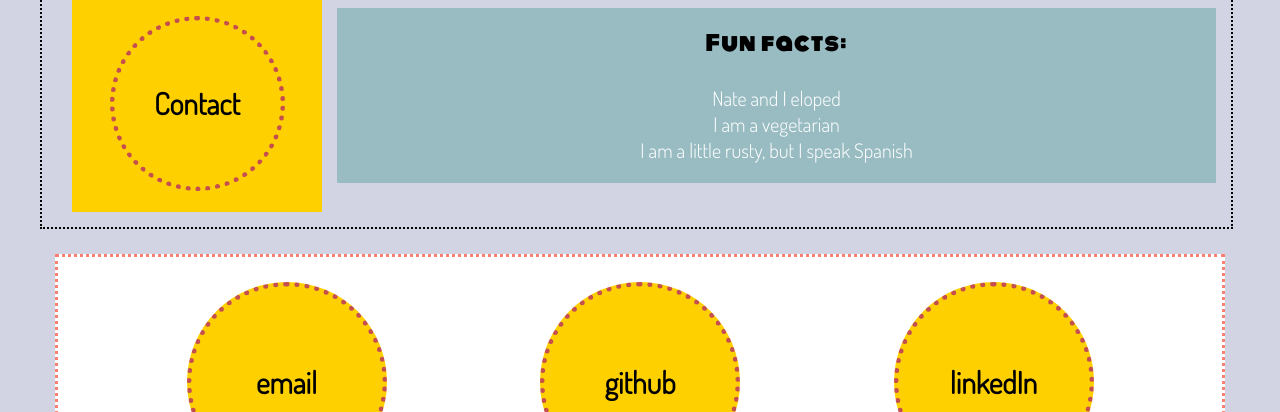
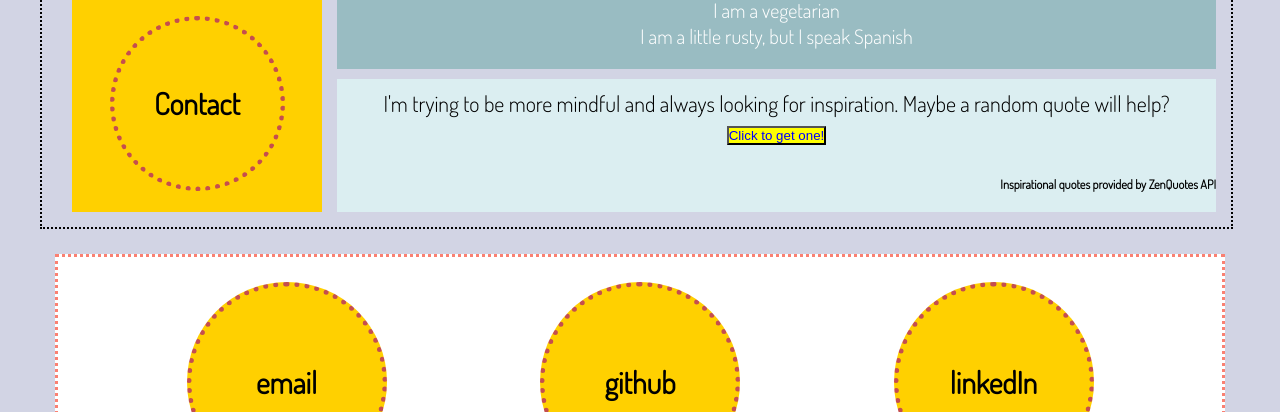
Before and after one commit to khodgesx/portfolio-site, a plain HTML site: page bio.html in a window 1280 px wide. Shown: the part 760-1172 px from the top of the page. Drawn offline with nearby package versions, Linux system fonts and the light colour scheme; a web font is replaced by a local one.

Commit message:
added html and css for api call for quote - js not working yet

```diff
--- a/bio-style.css
+++ b/bio-style.css
@@ -155,6 +155,20 @@ a {
     font-size: 20px;
     letter-spacing: 2px;
 }
+#sixth-div {
+    height: max-content;
+    width: 100%;
+    background-color: rgb(219, 238, 241);
+    font-size: 15px;;
+}
+h5{
+    text-align: right;
+}
+#get-quote{
+    background-color: yellow;
+    color:blue;
+    font-family: Shizuru, sans-serif;
+}
 
 
 
@@ -283,16 +297,10 @@ a {
     }
 
 
-
     .links{
         font-family: 'Dosis', sans-serif;
         color:black;
         padding: 15px;
-    }
-
-    a {
-        text-decoration: none;
-        color:black;
     }
 
 
--- a/bio.html
+++ b/bio.html
@@ -85,6 +85,19 @@
                         </ul>
                     </p>
                 </div>
+                <div class="div-border"id="sixth-div">
+                    <p>
+                        I'm trying to be more mindful and always looking for inspiration. Maybe a random quote will help?
+                        <br>
+                        <button id="get-quote">Click to get one!</button>
+                    </p>
+
+                        <div id="quote">
+
+                        </div>
+                    <h5>Inspirational quotes provided by <a href="https://zenquotes.io/" target="_blank">ZenQuotes API</a></h5>
+
+                </div>
             </section>
 
         </main>
```
